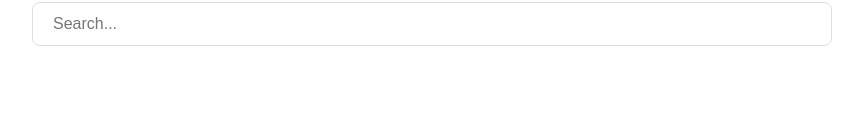
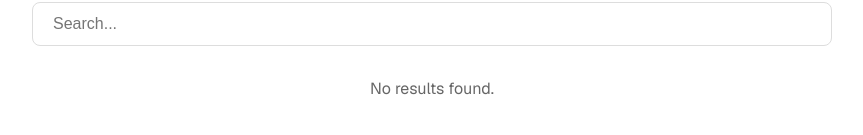
Before and after one commit to DevDugg/notix-test, a Next.js app: page / in a window 1280 px wide. Shown: the part 165-300 px from the top of the page, without its empty margins (208-1071 px from the left). Built offline with nearby package versions, Linux system fonts and the light colour scheme.

Commit message:
refactored search container to memo important function, added search results

```diff
--- a/src/components/search-container.tsx
+++ b/src/components/search-container.tsx
@@ -1,9 +1,11 @@
 "use client";
 
-import { useState, useEffect } from "react";
+import { useState, useEffect, useCallback } from "react";
 import { usePathname, useRouter } from "next/navigation";
+import { useDebouncedCallback } from "@/hooks/use-debounced-callback";
+import { useSearch } from "@/hooks/use-search";
 import SearchInput from "@/components/search-input";
-import { useDebouncedCallback } from "@/hooks/use-debounced-callback";
+import SearchResults from "@/components/search-results";
 
 export default function SearchContainer({
   initialQuery,
@@ -13,8 +15,12 @@ export default function SearchContainer({
   const pathname = usePathname();
   const { replace } = useRouter();
   const [inputValue, setInputValue] = useState(initialQuery);
+  const [debouncedQuery, setDebouncedQuery] = useState(initialQuery);
 
-  const updateUrl = useDebouncedCallback((query: string) => {
+  const { results, isLoading, error } = useSearch(debouncedQuery);
+
+  const updateUrlAndQuery = useDebouncedCallback((query: string) => {
+    setDebouncedQuery(query);
     const params = new URLSearchParams(window.location.search);
     if (query) {
       params.set("q", query);
@@ -24,14 +30,23 @@ export default function SearchContainer({
     replace(`${pathname}?${params.toString()}`);
   }, 500);
 
-  const handleInputChange = (value: string) => {
-    setInputValue(value);
-    updateUrl(value);
-  };
+  const handleInputChange = useCallback(
+    (value: string) => {
+      setInputValue(value);
+      updateUrlAndQuery(value);
+    },
+    [updateUrlAndQuery]
+  );
 
   useEffect(() => {
     setInputValue(initialQuery);
+    setDebouncedQuery(initialQuery);
   }, [initialQuery]);
 
-  return <SearchInput value={inputValue} onChange={handleInputChange} />;
+  return (
+    <>
+      <SearchInput value={inputValue} onChange={handleInputChange} />
+      <SearchResults results={results} isLoading={isLoading} error={error} />
+    </>
+  );
 }
```
